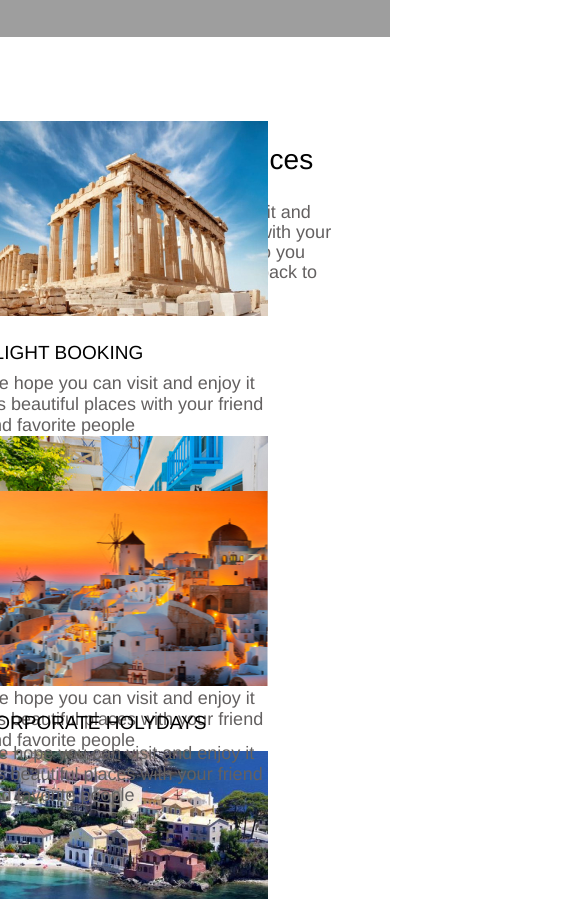
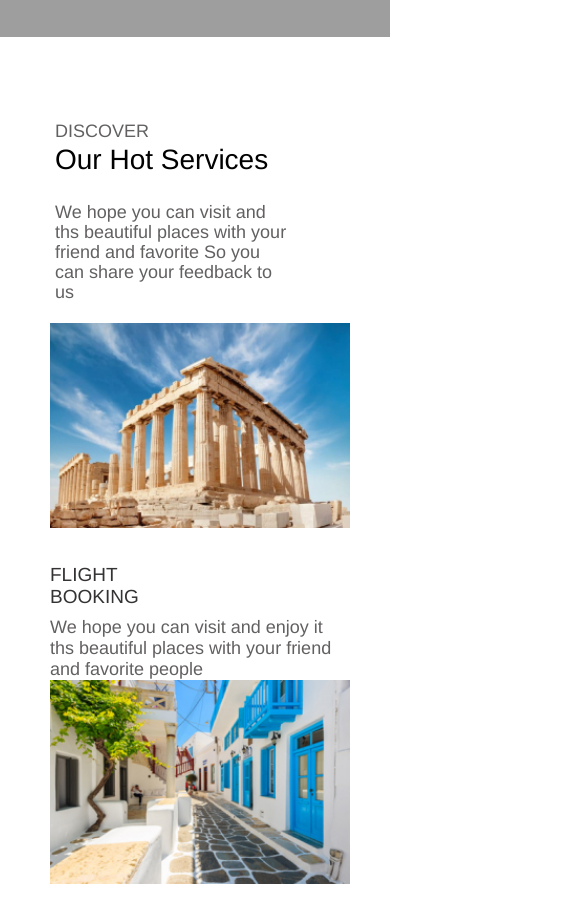
Before and after one commit to LukaChitashvili/Luka-Chitashvili-10, a plain HTML site: page index.html in a window 390 px wide. Shown: the part 620-1519 px from the top of the page, 585 px wide, since content can reach past the window. Drawn offline with Linux system fonts and the light colour scheme; grey boxes are pictures that could not be loaded.

Commit message:
finish media css

```diff
--- a/styles/media.css
+++ b/styles/media.css
@@ -33,11 +33,53 @@
     font-size: 20px;
     transition: all 0.3s ease-in-out;
   }
+
+  .up p {
+    width: 284px;
+    margin-top: 9px;
+    font-family: Helvetica, sans-serif;
+    font-size: 18px;
+    font-weight: 400;
+    line-height: 21px;
+    letter-spacing: 0em;
+    text-align: left;
+    color: #636060;
+  }
+
+  .up h4 {
+    width: 160px;
+    margin-top: 33px;
+    font-family: Helvetica, sans-serif;
+    font-size: 19px;
+    font-weight: 400;
+    line-height: 22px;
+    letter-spacing: 0em;
+    text-align: left;
+    color: #343232;
+  }
   .banner {
     width: 100%;
     transition: all 0.3s ease-in;
   }
+  h3 {
+    margin-left: -45px;
+    transition: all 0.3s ease-in-out;
+  }
+
+  .container {
+    flex-direction: column;
+    margin-left: 650px;
+    margin-top: 200px;
+    transition: all 0.3s ease-in-out;
+  }
   .up {
     flex-direction: column;
+    transition: all 0.3s ease-in-out;
+  }
+  .down {
+    margin-left: -600px;
+    margin-top: -150px;
+    flex-direction: column;
+    transition: all 0.3s ease-in-out;
   }
 }
--- a/styles/style.css
+++ b/styles/style.css
@@ -45,6 +45,7 @@ nav {
   display: none;
 }
 .open-menu {
+  margin-top: 10px;
   top: 50%;
   right: 20px;
   transform: translateY(-50%);
@@ -142,19 +143,20 @@ section .h3 {
   justify-content: center;
 }
 
-.up {
-  translate: 0px -200px;
+.up,
+.down {
   display: flex;
-  margin-left: 850px;
+  width: 300px;
+  margin: 15px;
 }
 
-.up img {
-  margin-right: 33px;
-  width: 286px;
-  height: 195px;
+.up img,
+.down img {
+  width: 100%;
+  height: auto;
 }
-
-p {
+.up p {
+  width: 284px;
   margin-top: 9px;
   font-family: Helvetica, sans-serif;
   font-size: 18px;
@@ -162,31 +164,50 @@ p {
   line-height: 21px;
   letter-spacing: 0em;
   text-align: left;
-  width: 286px;
-  height: 63px;
   color: #636060;
 }
 
-h4 {
-  margin-top: 23px;
+.up h4 {
   width: 300px;
-  height: 22px;
+  margin-top: 33px;
   font-family: Helvetica, sans-serif;
   font-size: 19px;
   font-weight: 400;
   line-height: 22px;
   letter-spacing: 0em;
   text-align: left;
+  color: #343232;
+}
+.down p {
+  width: 284px;
+  margin-top: 9px;
+  font-family: Helvetica, sans-serif;
+  font-size: 18px;
+  font-weight: 400;
+  line-height: 21px;
+  letter-spacing: 0em;
+  text-align: left;
+  color: #636060;
+}
+
+.down h4 {
+  width: 300px;
+  margin-top: 33px;
+  font-family: Helvetica, sans-serif;
+  font-size: 19px;
+  font-weight: 400;
+  line-height: 22px;
+  letter-spacing: 0em;
+  text-align: left;
+  color: #343232;
+}
+
+.up {
+  margin-top: -198px;
+  margin-left: -600px;
 }
 
 .down {
-  display: flex;
-  translate: -957.5px;
-  margin-top: 170px;
+  margin-top: 250px;
+  margin-left: -315px;
 }
-
-.down img {
-  width: 286px;
-  height: 195px;
-  margin-right: 33px;
-}
```
